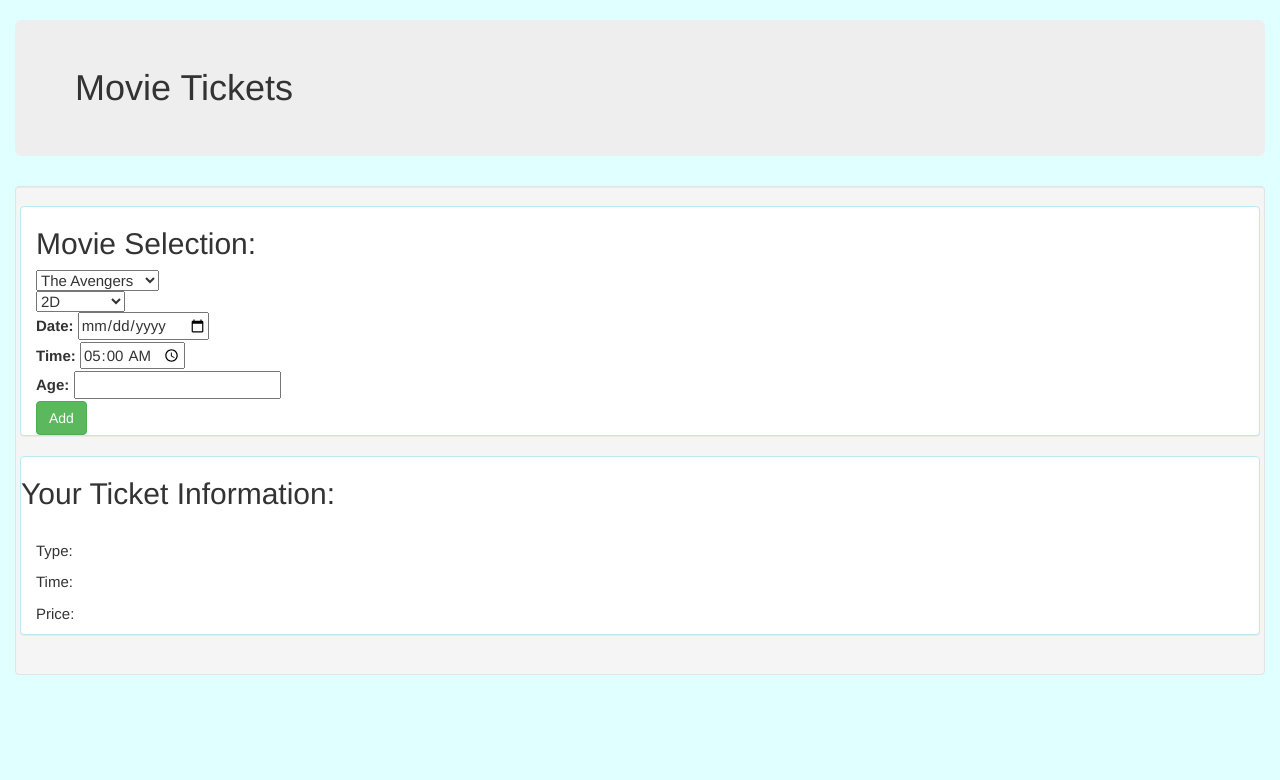
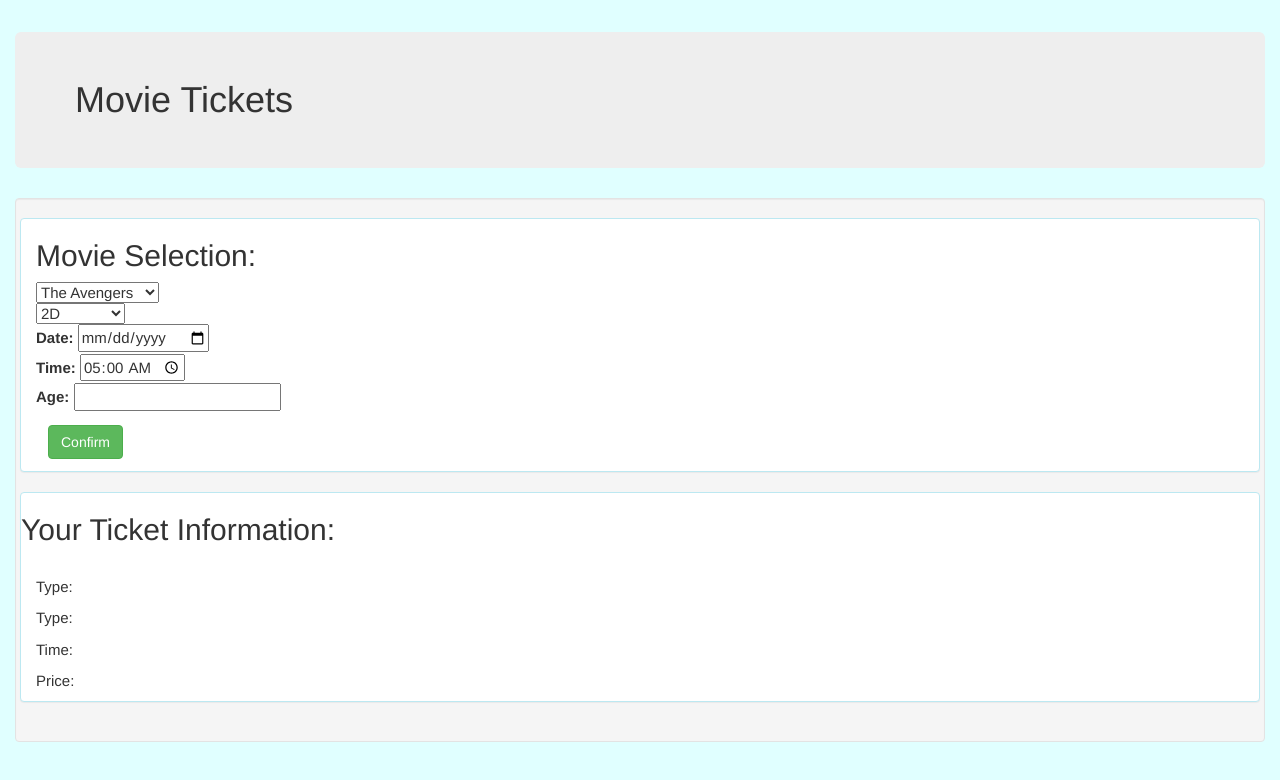
Before and after one commit to RandyWeyer/movie-tickets, a plain HTML site: page index.html in a window 1280 px wide. Drawn offline with Linux system fonts and the light colour scheme.

Commit message:
add date output

```diff
--- a/css/styles.css
+++ b/css/styles.css
@@ -1,8 +1,8 @@
 body  {
   font-size: 1.5em;
   background-color: lightcyan;
-  /*padding: 6px;
-  margin: 6px;*/
+  padding: 6px;
+  margin: 6px;
 }
 
 .initial-hide {
@@ -12,3 +12,8 @@ body  {
 .mod-form {
   text-align: center;
 }
+
+.mod-div  {
+  padding: 6px;
+  margin: 6px;
+}
--- a/index.html
+++ b/index.html
@@ -42,7 +42,9 @@
             <label for="input-age">Age: </label>
             <input id="input-age" type="number">
           </div>
-          <button type="submit" class="btn btn-success">Add</button>
+          <div class="mod-div">
+            <button type="submit" class="btn btn-success">Confirm</button>
+          </div>
         </form>
       </div>
     </div>
@@ -51,6 +53,7 @@
       <div class="col-md-6">
         <h2><span class="output-movie"></span></h2>
         <p>Type: <span class="output-type"></span></p>
+        <p>Type: <span class="output-date"></span></p>
         <p>Time: <span class="output-time"></span></p>
         <p>Price: <span class="output-price"></span></p>
         <!-- <button id="task-remove" class="btn">Remove</button> -->
--- a/js/scripts.js
+++ b/js/scripts.js
@@ -86,7 +86,7 @@ $(function(){
 
   $(".output-movie").text(this.movie.toString());
   $(".output-time").text(this.time);
-  //$(".output-type").text(this.type.toString());
+  $(".output-date").text(this.movieDate);
   $(".output-price").text(formatUSD(this.price));
   };
 
```
